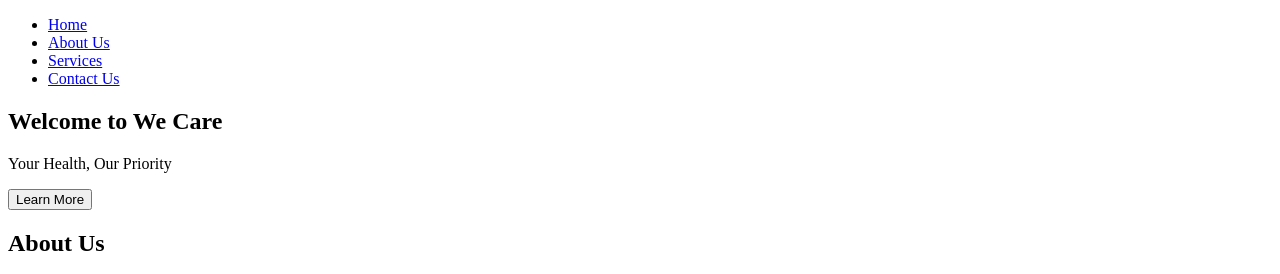
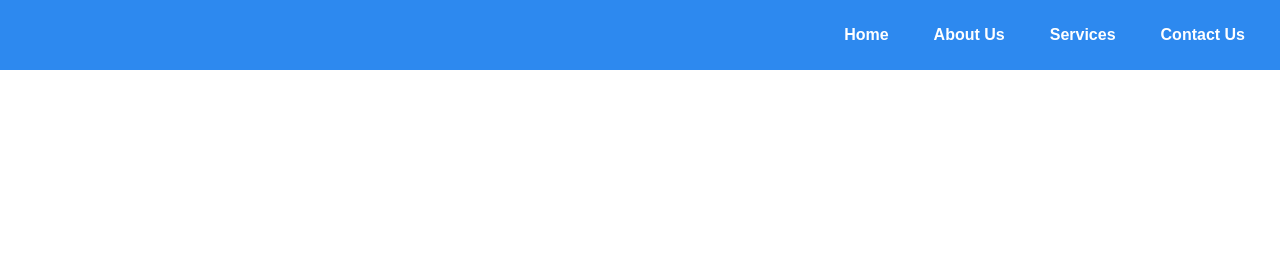
Before and after one commit to Elon7069/We-Care-Project, a plain HTML site: page index.html in a window 1280 px wide. Shown: the top 274 px of the page. Drawn offline with Linux system fonts and the light colour scheme.

Commit message:
corrected "styles.css" to "index.css"

```diff
--- a/index.html
+++ b/index.html
@@ -4,7 +4,7 @@
     <meta charset="UTF-8">
     <meta name="viewport" content="width=device-width, initial-scale=1.0">
     <title>We Care - Landing Page</title>
-    <link rel="stylesheet" href="styles.css">
+    <link rel="stylesheet" href="index.css">
 </head>
 <body>
     <header>
```
